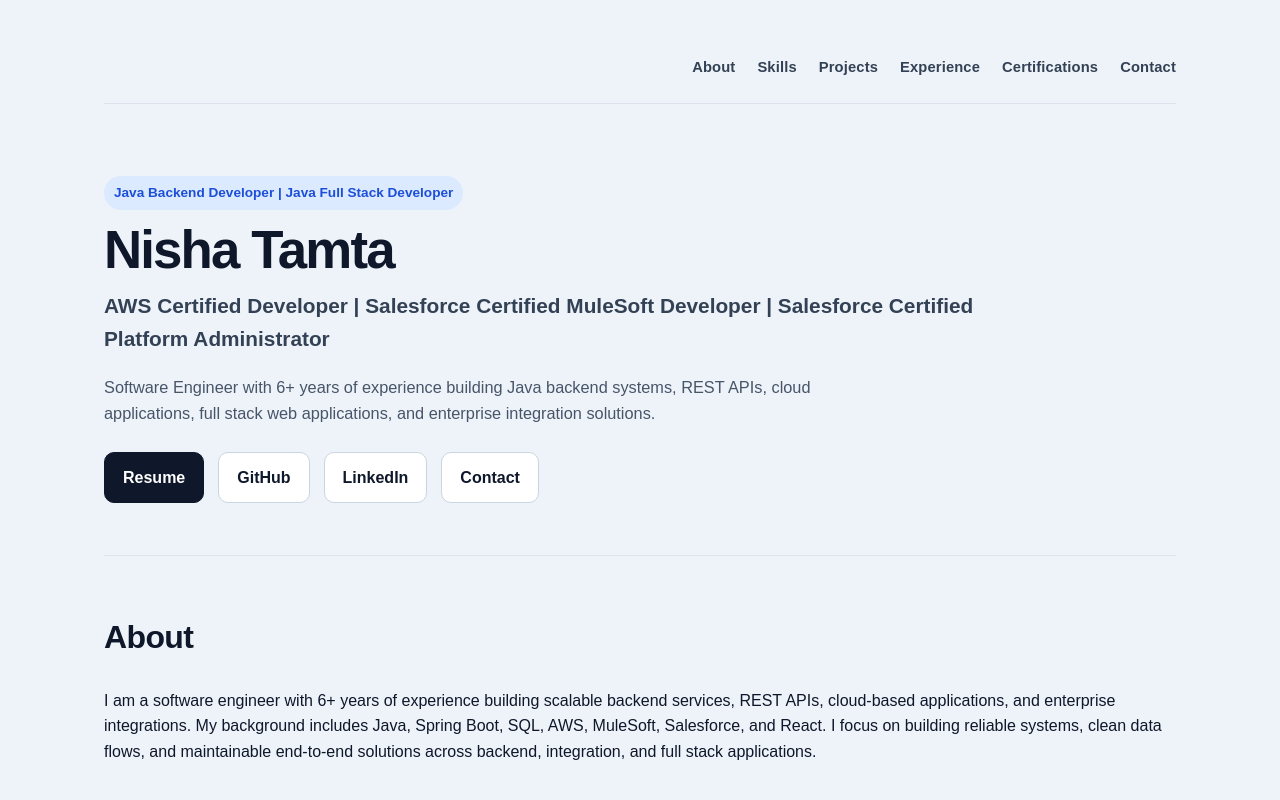
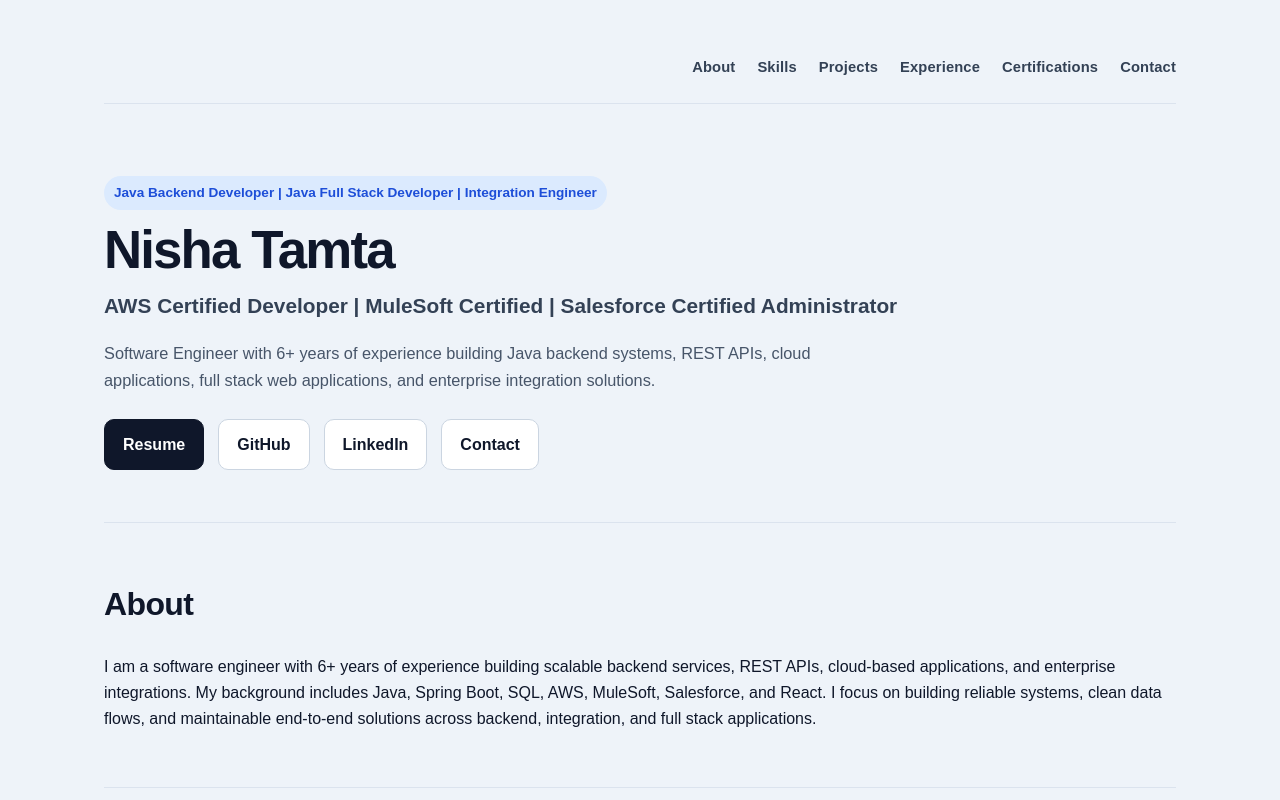
Before and after one commit to nisha-tamta/nisha-portfolio, a React (Vite) app: page / in a window 1280 px wide. Shown: the top 800 px of the page. Built offline with nearby package versions, Linux system fonts and the light colour scheme.

Commit message:
Edited heading

```diff
--- a/src/App.jsx
+++ b/src/App.jsx
@@ -34,9 +34,9 @@
       </header>
 
       <section className="hero">
-        <p className="tag">Java Backend Developer | Java Full Stack Developer</p>
+        <p className="tag">Java Backend Developer | Java Full Stack Developer | Integration Engineer</p>
         <h1>Nisha Tamta</h1>
-        <h2>AWS Certified Developer | Salesforce Certified MuleSoft Developer | Salesforce Certified Platform Administrator</h2>
+        <h2>AWS Certified Developer | MuleSoft Certified | Salesforce Certified Administrator</h2>
         <p className="hero-text">
           Software Engineer with 6+ years of experience building Java backend systems, REST APIs,
           cloud applications, full stack web applications, and enterprise integration solutions.
```
